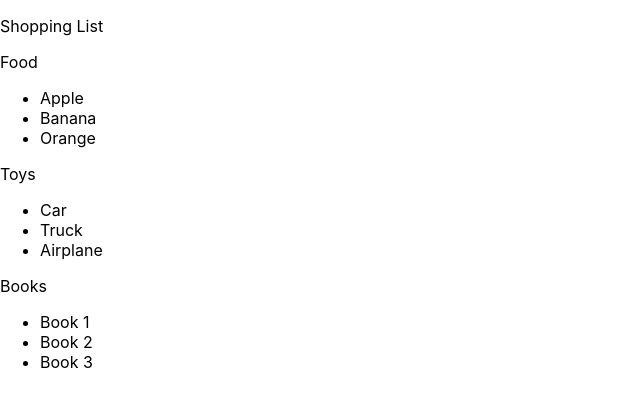
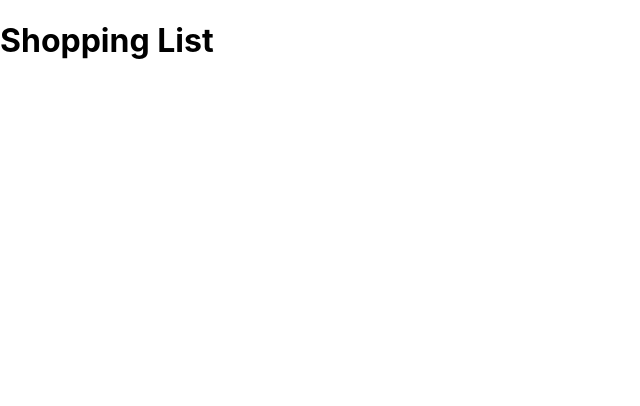
Before and after one commit to FormOfShred/shopping-list, a React (Create React App) app in the folder frontend/: page /shoppinglist in a window 1280 px wide. Shown: the top 406 px of the page, without its empty margins (0-640 px from the left). Built offline with nearby package versions, Linux system fonts and the light colour scheme.

Commit message:
make router work

```diff
--- a/frontend/package.json
+++ b/frontend/package.json
@@ -12,6 +12,7 @@
     "@types/react-dom": "^18.3.0",
     "react": "^18.3.1",
     "react-dom": "^18.3.1",
+    "react-router-dom": "^6.26.0",
     "react-scripts": "5.0.1",
     "typescript": "^4.9.5",
     "web-vitals": "^2.1.4"
--- a/frontend/src/components/Dashboard/list.tsx
+++ b/frontend/src/components/Dashboard/list.tsx
@@ -1,14 +1,19 @@
 import React from 'react';
+import { useNavigate } from 'react-router-dom';
 
 const List = (props: { title: string, items: string[] }) => {
+    const navigate = useNavigate();
+
     const { title, items } = props;
 
-    console.log(title, items);
+    const handleTitleClick = () => {
+        navigate('/shoppinglist', { state: { title, items } });
+      };
 
     return (
         <div>
             {/* List 1 */}
-            <p>{ title }</p>
+            <p onClick={handleTitleClick}>{ title }</p>
             <ul>
                 { items.map((item, index) => {
                     return <li key={index}>{ item }</li>
--- a/frontend/src/index.tsx
+++ b/frontend/src/index.tsx
@@ -1,8 +1,26 @@
 import React from 'react';
 import ReactDOM from 'react-dom/client';
 import './index.css';
+import reportWebVitals from './reportWebVitals';
+
 import App from './App';
-import reportWebVitals from './reportWebVitals';
+import ShoppingList from './pages/shoppingList';
+
+import {
+  createBrowserRouter,
+  RouterProvider,
+} from "react-router-dom";
+
+const router = createBrowserRouter([
+  {
+    path: "/",
+    element: <App />,
+  },
+  {
+    path: '/shoppinglist',
+    element: <ShoppingList />,
+  },
+]);
 
 
 const root = ReactDOM.createRoot(
@@ -10,7 +28,7 @@ const root = ReactDOM.createRoot(
 );
 root.render(
   <React.StrictMode>
-    <App />
+    <RouterProvider router={router} />
   </React.StrictMode>
 );
 
--- a/frontend/src/pages/shoppingList/index.tsx
+++ b/frontend/src/pages/shoppingList/index.tsx
@@ -1,7 +1,9 @@
-export default function ShoppingList() {
-    return (
-      <div>
-        <p>Shopping List</p>
-      </div>
-    );
-  }
+const ShoppingList = () => {
+  return (
+    <div>
+      <h1>Shopping List</h1>
+    </div>
+  );
+};
+
+export default ShoppingList;
```
Also changed, not shown: 1 other file (tests, documents, lock files or other folders).
